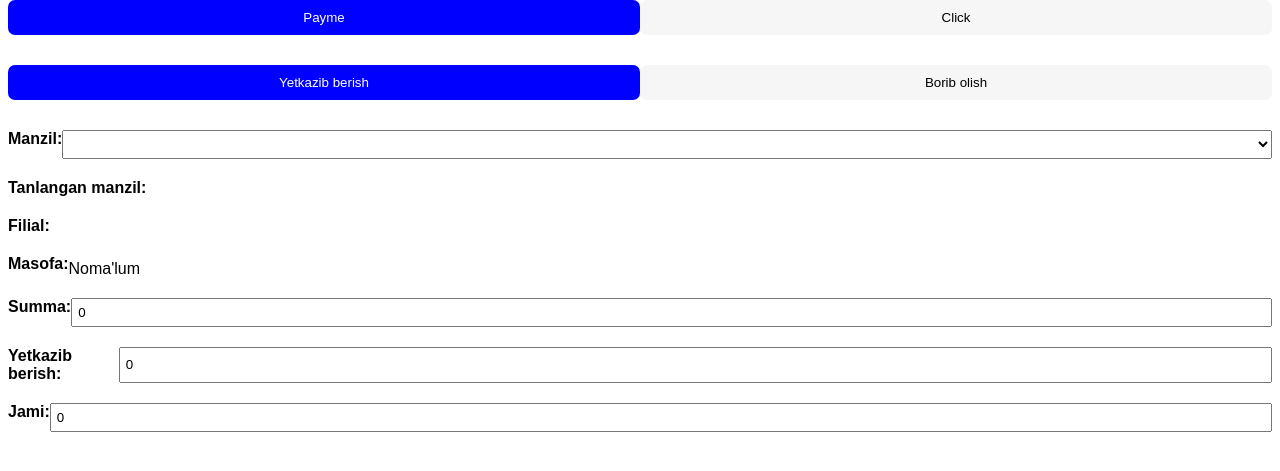
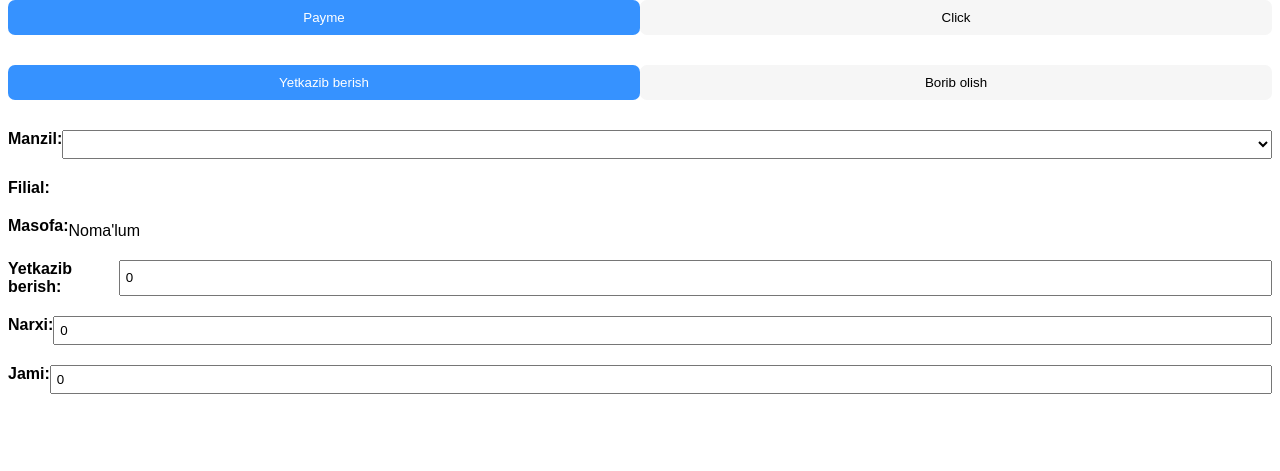
Before and after one commit to STQT/anjanbot, a Django app: page /tg/order/ in a window 1280 px wide. Shown: the part 116-587 px from the top of the page. Run offline with Django 4.2, Linux system fonts and the light colour scheme; data that the repository does not hold is empty; parts of the project's set-up code (start-up, migrations or seed data) failed here and were passed over; some libraries are stand-ins or nearby versions.

Commit message:
small order fix

```diff
--- a/app/static/css/style.css
+++ b/app/static/css/style.css
@@ -228,7 +228,7 @@
 }
 
 .cash-button.active {
-  background-color: blue;
+  background-color: #3692FF;
   color: #fff;
 }
 
@@ -244,7 +244,7 @@
 }
 
 .delivery-button.active {
-  background-color: blue;
+  background-color: #3692FF;
   color: #fff;
 }
 
--- a/app/templates/products/order.html
+++ b/app/templates/products/order.html
@@ -27,12 +27,9 @@
       <label for="address">Manzil:</label>
       <select id="address" name="address">
       </select>
+      <input type="hidden" id="selectedAddress" name="selectedAddress" value="yes">
     </div>
 
-    <div class="form-group">
-      <label for="selectedAddress">Tanlangan manzil:</label>
-      <span id="selectedAddress"></span>
-    </div>
 
     <div class="form-group">
       <label for="branch">Filial:</label>
@@ -44,18 +41,19 @@
       <span id="minDistance">Noma'lum</span>
     </div>
 
+
     <div class="form-group">
-      <label for="cost">Summa:</label>
+      <label for="deliveryCost">{% trans 'Yetkazib berish:' %}</label>
+      <input type="number" id="deliveryCost" name="deliveryCost" value="0" readonly>
+    </div>
+
+    <div class="form-group">
+      <label for="cost">{% trans 'Narxi:' %}</label>
       <input type="number" id="cost" name="cost" value="0" readonly>
     </div>
 
     <div class="form-group">
-      <label for="deliveryCost">Yetkazib berish:</label>
-      <input type="number" id="deliveryCost" name="deliveryCost" value="0" readonly>
-    </div>
-
-    <div class="form-group">
-      <label for="totalAmount">Jami:</label>
+      <label for="totalAmount">{% trans 'Jami:' %}</label>
       <input type="number" id="totalAmount" name="totalAmount" value="0" readonly>
     </div>
   </div>
@@ -99,8 +97,8 @@
     });
 
 
-    var user = Telegram.WebApp.initDataUnsafe.user;
-    // var user = {"id": 6201336345};
+    //var user = Telegram.WebApp.initDataUnsafe.user;
+    var user = {"id": 6201336345};
     var button = Telegram.WebApp.MainButton;
 
     let outletBranches = [];
@@ -227,7 +225,6 @@
           } else {
             const branchElement = document.getElementById('branch');
             branchElement.setAttribute('data', closestOutlet.id);
-            branchElement.style.display = 'none';
             document.getElementById('branch').innerText = closestOutlet.name;
             showButton();
           }
```
